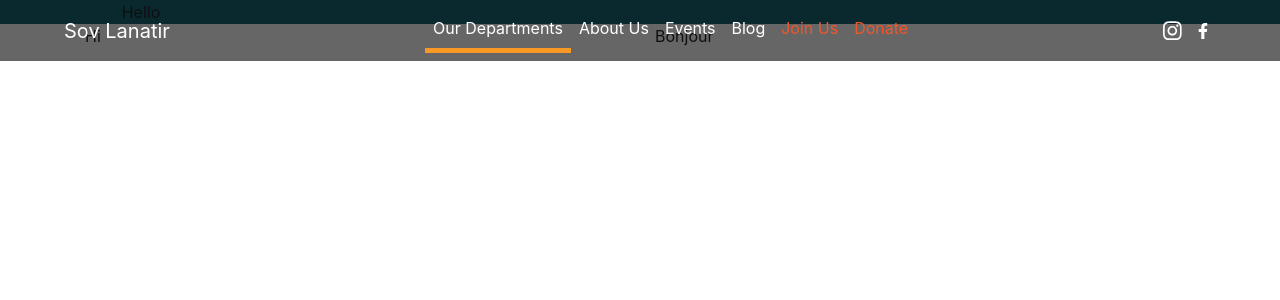
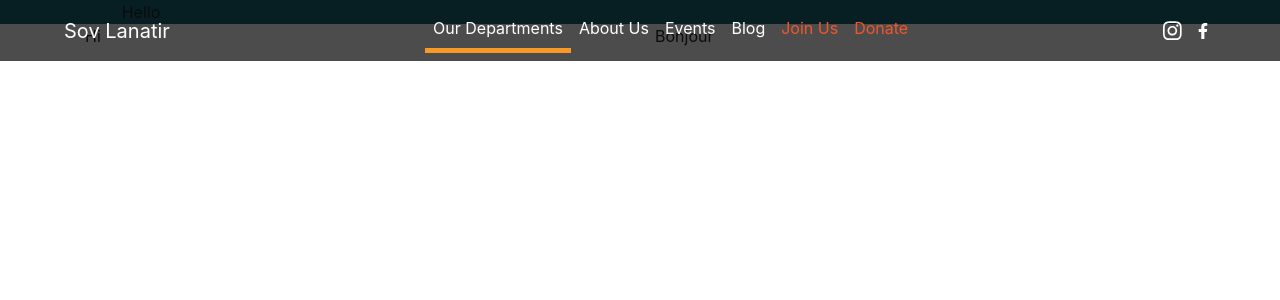
Before and after one commit to HaarshR/sln-main-website, an Angular app: page / in a window 1280 px wide. Shown: the top 300 px of the page. Built offline with nearby package versions, Linux system fonts and the light colour scheme.

Commit message:
Changed navbar opacity

```diff
--- a/src/app/shared/navbar/navbar.component.scss
+++ b/src/app/shared/navbar/navbar.component.scss
@@ -1,7 +1,7 @@
 @import "../../../styles.scss";
 
 .nav-dark {
-  background-color: rgba($black, 0.6) !important;
+  background-color: rgba($black, 0.7) !important;
   a {
     color: $white;
   }
```
